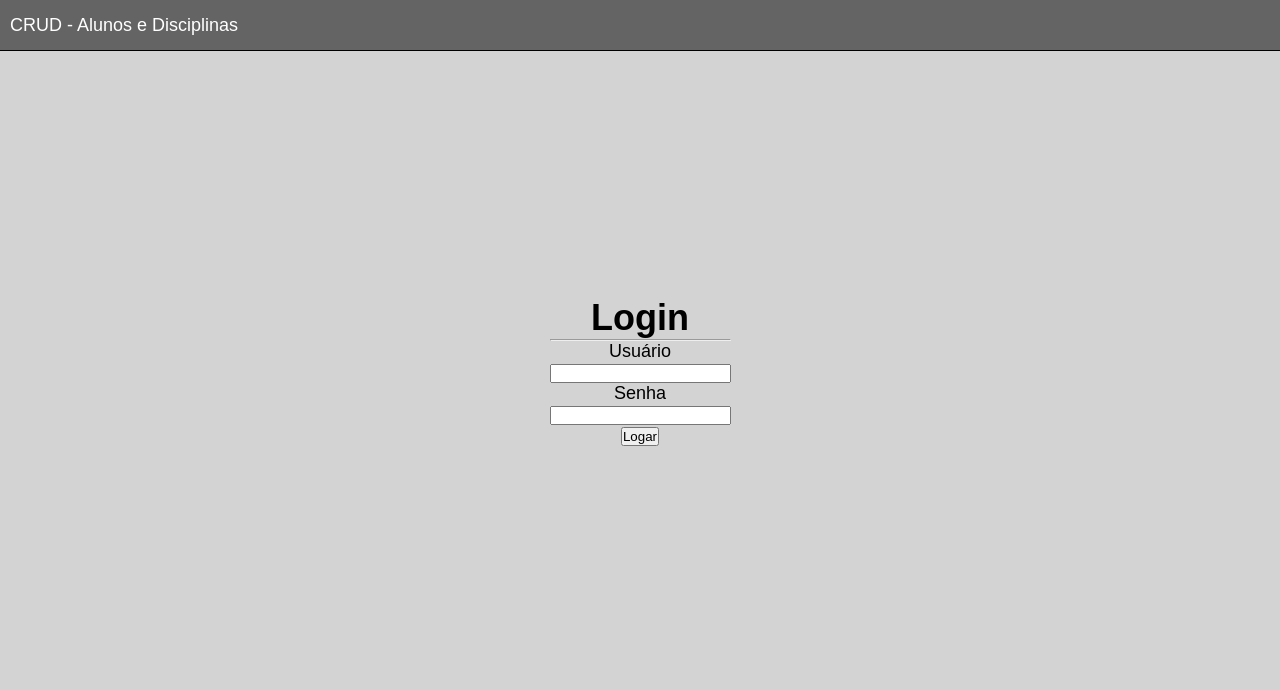
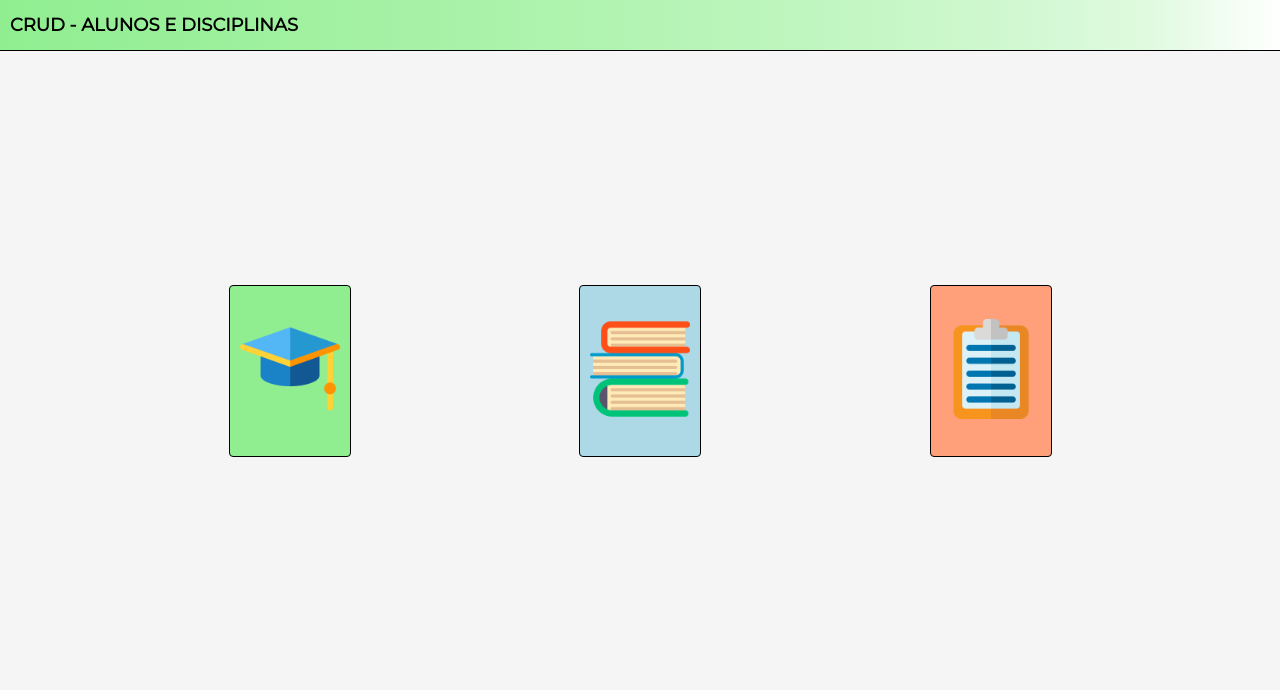
Before and after one commit to barreto-juan/LPWeb-CRUD, a PHP site: page / in a window 1280 px wide. Shown: the top 690 px of the page. Run offline with PHP 8.4, Linux system fonts and the light colour scheme.

Commit message:
Cancelamento do backend, novo frontend

```diff
--- a/alunos/create.php
+++ b/alunos/create.php
@@ -1,4 +1,4 @@
-<div class="create-alunos">
+<div class="form create-alunos">
     <form action="" method="post">
         <h1>Cadastrar aluno</h1>
         <hr>
--- a/assets/style.css
+++ b/assets/style.css
@@ -4,16 +4,17 @@
 }
 
 body{
-    font: 18px arial;
-    background-color: lightgrey;
+    font: 18px 'Montserrat', sans-serif;
+    background-color: whitesmoke;
 }
 
 .header{
     padding: 0 0 0 10px;
     height: 50px;
 
-    background-color: rgb(100, 100, 100);
-    color: #fff;
+    background-image: linear-gradient(270deg, white, 29%, lightgreen);
+    font-weight: bold;
+    text-transform: uppercase;
     border-bottom: 1px solid #000;
 
     display: flex;
@@ -32,14 +33,13 @@ body{
     text-decoration: none;
 }
 
-.main-alunos:hover, .main-disciplinas:hover{
-    padding: 20px;
-
+.main-alunos:hover, .main-disciplinas:hover, .main-relatorios:hover{
+    box-shadow: 4px 4px 10px #000;
     transition: all .4s;
 
 }
 
-.main-alunos, .main-disciplinas{
+.main-alunos, .main-disciplinas, .main-relatorios{
     margin: 0;
     padding: 10px;
 
@@ -52,12 +52,21 @@ body{
 
     border: 1px solid #000;
     border-radius: 4px;
-    background-color: grey;
 
     transition: all .4s;
 }
 
-.logo-alunos img, .logo-disciplinas img{
+.main-alunos{
+    background-color: lightgreen;
+}
+.main-disciplinas{
+    background-color: lightblue;
+}
+.main-relatorios{
+    background-color: lightsalmon;
+}
+
+.logo-alunos img, .logo-disciplinas img, .logo-relatorios img{
     width: 100px;
     height: 100px;
 }
@@ -89,8 +98,7 @@ li{
     border-radius: 4px;
 }
 
-/*estilizacao login*/
-.login{
+.form{
     display: flex;
     justify-content: center;
     align-items: center;
--- a/funcoes.php
+++ b/funcoes.php
@@ -1,8 +1,6 @@
 <?php
-
     function organiza(){
-        $pagina = "login.php";
-
+        $pagina = "main.php";
             if (isset($_GET['i'])){
                 if ($_GET['i'] == "alunos") {
                     $pagina = "alunos/index.php";
@@ -42,8 +40,7 @@
                     }
                 }
             }
-
-        return $pagina; // disciplinas/delete.php
+        return $pagina;
     }
 
 ?>
--- a/index.php
+++ b/index.php
@@ -1,8 +1,7 @@
 <?php
-
+    require_once("conexao.php");
     require_once("funcoes.php");
     require_once("pieces/header.php");
     require_once(organiza());
     require_once("pieces/footer.php");
-
 ?>
--- a/login.php
+++ /dev/null
@@ -1,28 +0,0 @@
-<div class="login">
-    <form action="" method="post">
-        <h1>Login</h1>
-
-        <hr>
-
-        <label for="nome">Usuário</label> <br>
-        <input type="text" name="nome" id="nome"> <br>
-
-        <label for="senha">Senha</label> <br>
-        <input type="password" name="senha" id="senha"> <br>
-
-        <input type="submit" name="btn_login" value="Logar">
-    </form>
-</div>
-
-<?php
-require_once("conexao.php");
-
-    if (isset($_POST['btn_login'])) {
-        $nome = addslashes($_POST['nome']);
-        $senha = addslashes($_POST['senha']);
-
-        echo "<script>alert(\"O seu nome é $nome e senha ". md5($senha) ."\");</script>";
-    }
-
-
-?>
--- a/main.php
+++ b/main.php
@@ -3,7 +3,7 @@
         <a href="?i=alunos">
             <div class="main-alunos">
                 <div class="logo-alunos">
-                    <img src="assets/img/alunos.png" alt="alunos">
+                    <img src="assets/img/student-icon.png" alt="alunos">
                 </div>
             </div>
         </a>
@@ -13,7 +13,17 @@
         <a href="?i=disciplinas">
             <div class="main-disciplinas">
                 <div class="logo-disciplinas">
-                    <img src="assets/img/disciplinas.png" alt="disciplinas">
+                    <img src="assets/img/subjects-icon.png" alt="disciplinas">
+                </div>
+            </div>
+        </a>
+    </div>
+
+    <div class="a">
+        <a href="?i=relatorios">
+            <div class="main-relatorios">
+                <div class="logo-relatorios">
+                    <img src="assets/img/report-icon.png" alt="relatorios">
                 </div>
             </div>
         </a>
--- a/pieces/header.php
+++ b/pieces/header.php
@@ -6,9 +6,14 @@
     <meta name="viewport" content="width=device-width, initial-scale=1.0">
 
     <link rel="stylesheet" href="assets/style.css">
+    <link rel="preconnect" href="https://fonts.gstatic.com">
+    <link href="https://fonts.googleapis.com/css2?family=Montserrat&display=swap" rel="stylesheet">
+
     <title>CRUD - Alunos e Disciplinas</title>
 </head>
 <body>
     <div class="header">
+
         CRUD - Alunos e Disciplinas
+
     </div>
```
Also changed, not shown: assets/img/report-icon.png (added), assets/img/student-icon.png (added), assets/img/subjects-icon.png (added). Lines whose indentation alone changed are shown as unchanged.
